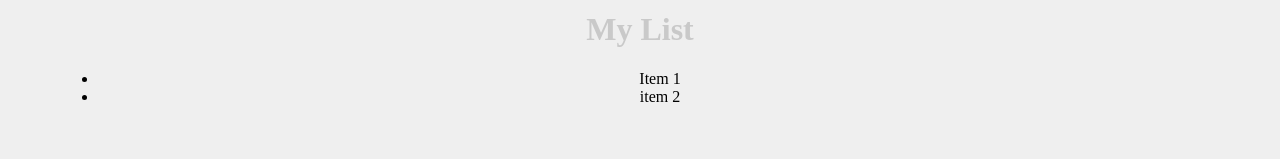
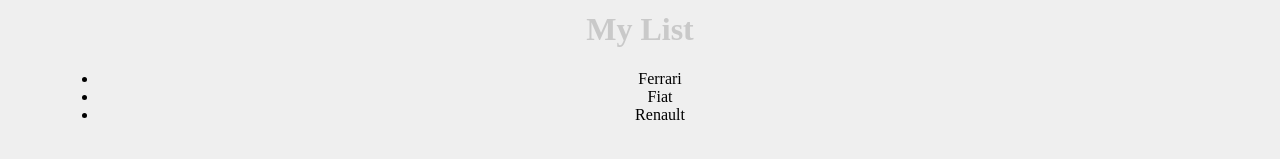
Before and after one commit to Ravelos/My-app, a React (Create React App) app: page / in a window 1280 px wide. Shown: the part 789-948 px from the top of the page. Built offline with nearby package versions, Linux system fonts and the light colour scheme.

Commit message:
using item in list

```diff
--- a/src/components/List.js
+++ b/src/components/List.js
@@ -1,14 +1,13 @@
+import Item from "./Item"
+
 function List(){
     return(
         <>
             <h1>My List </h1>
                 <ul>
-                    <li>
-                        Item 1
-                    </li>
-                    <li>
-                        item 2
-                    </li>
+                    <Item brand='Ferrari'/>
+                    <Item brand='Fiat'/>
+                    <Item brand='Renault'/>
                 </ul>
         </>
     )
```
